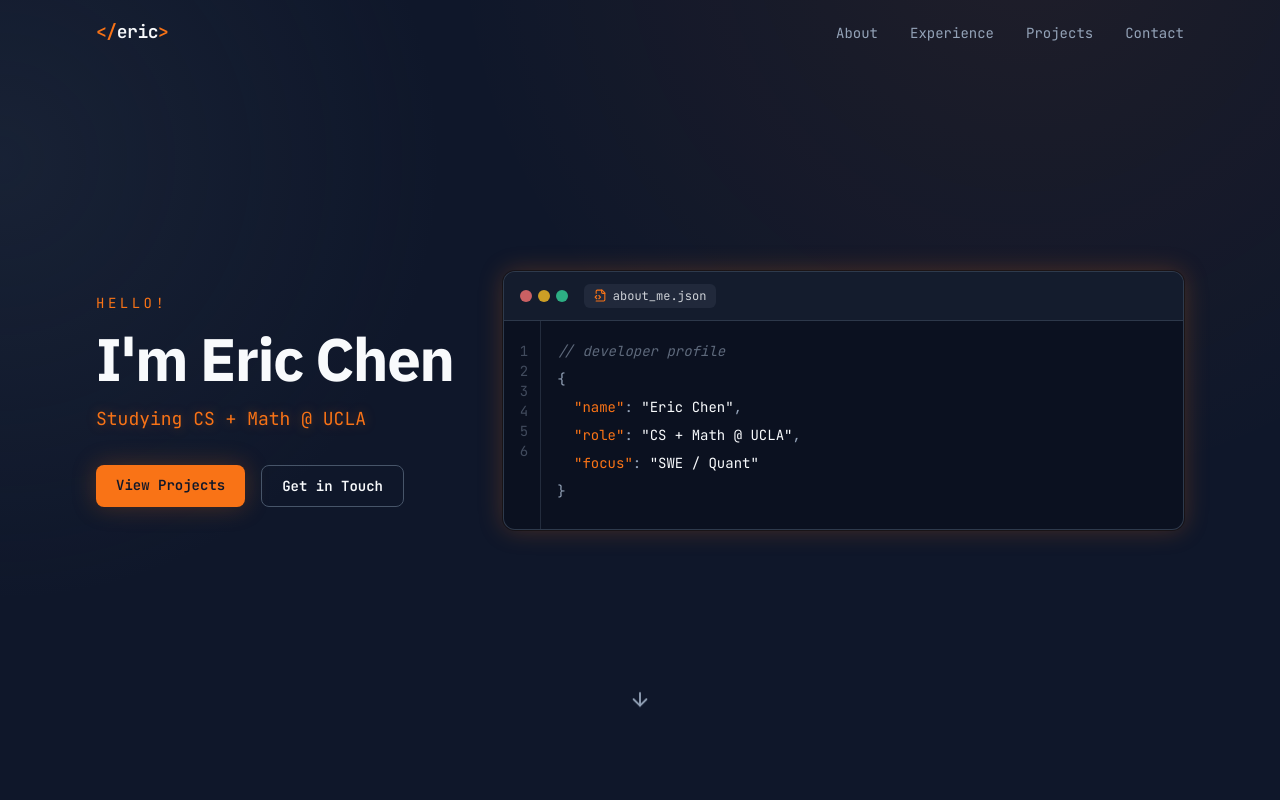
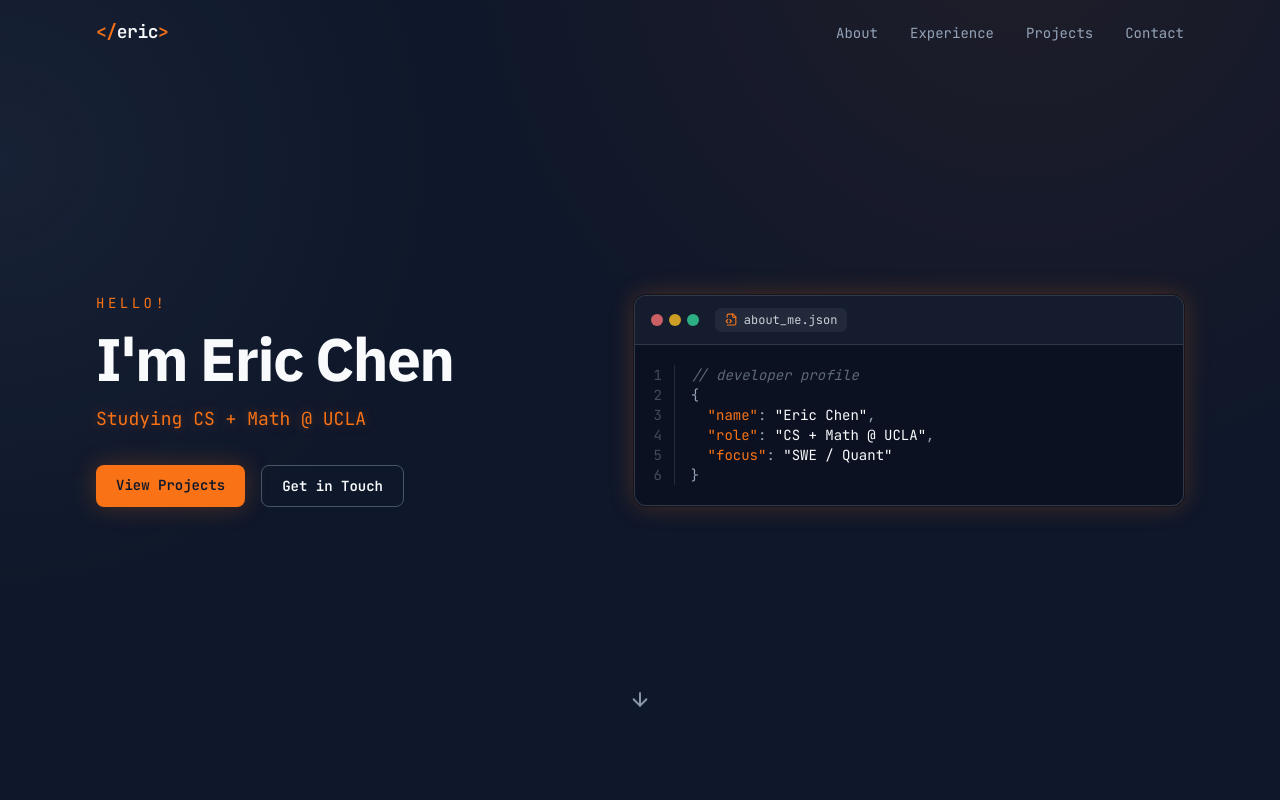
Before and after one commit to ericchen682/personal-portfolio, a React (Vite) app: page / in a window 1280 px wide. Shown: the top 800 px of the page. Built offline with nearby package versions, Linux system fonts and the light colour scheme.

Commit message:
fix: align line numbers with code rows and reduce code block width

```diff
--- a/src/components/Hero.tsx
+++ b/src/components/Hero.tsx
@@ -31,7 +31,7 @@ export default function Hero() {
 
   return (
     <section id="top" className="relative flex min-h-[92vh] items-center pt-16">
-      <div className="container-tight grid items-center gap-10 md:grid-cols-[0.7fr_1.3fr]">
+      <div className="container-tight grid items-center gap-10 md:grid-cols-[0.95fr_1.05fr]">
         <div className="animate-fade-up">
           <p className="section-label mb-4">Hello!</p>
           <h1 className="text-4xl font-bold leading-tight tracking-tight sm:text-5xl lg:text-6xl">
@@ -72,24 +72,18 @@ export default function Hero() {
               </span>
             </div>
 
-            <div className="flex overflow-x-auto text-[13px] leading-7 sm:text-sm">
-              <div
-                aria-hidden="true"
-                className="select-none border-r border-border/40 py-5 pl-4 pr-3 text-right font-mono text-subtle/40"
-              >
-                {codeLines.map((_, i) => (
-                  <div key={i}>{i + 1}</div>
-                ))}
-              </div>
-              <pre className="flex-1 py-5 pl-4 pr-6 font-mono">
-                <code>
-                  {codeLines.map((line, i) => (
-                    <div key={i} className="min-h-[1.75rem]">
-                      {line}
-                    </div>
-                  ))}
-                </code>
-              </pre>
+            <div className="overflow-x-auto py-5 pl-4 font-mono text-[13px] leading-7 sm:text-sm">
+              {codeLines.map((line, i) => (
+                <div key={i} className="flex">
+                  <span
+                    aria-hidden="true"
+                    className="mr-4 w-6 shrink-0 select-none border-r border-border/40 pr-3 text-right text-subtle/40"
+                  >
+                    {i + 1}
+                  </span>
+                  <span className="flex-1 whitespace-pre pr-6">{line}</span>
+                </div>
+              ))}
             </div>
           </div>
         </div>
```
